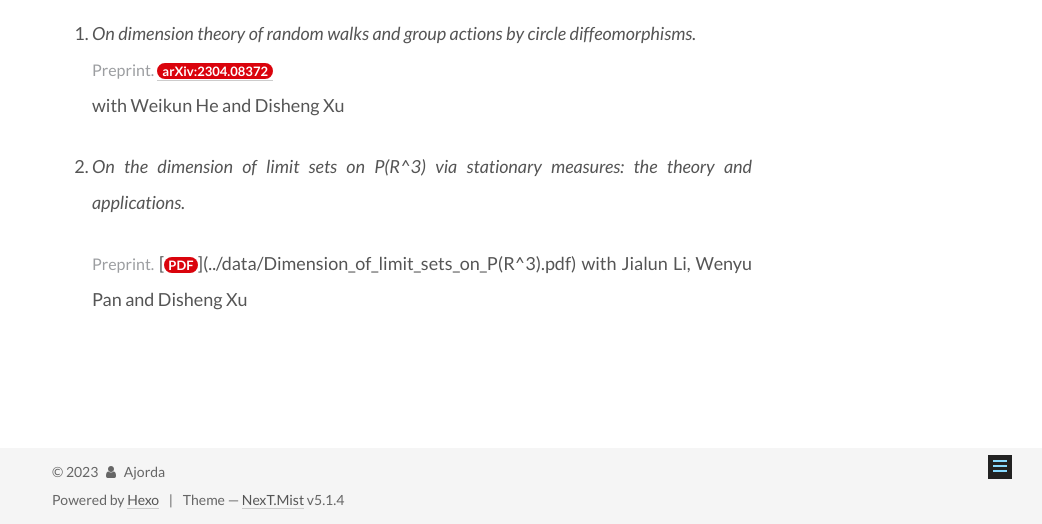
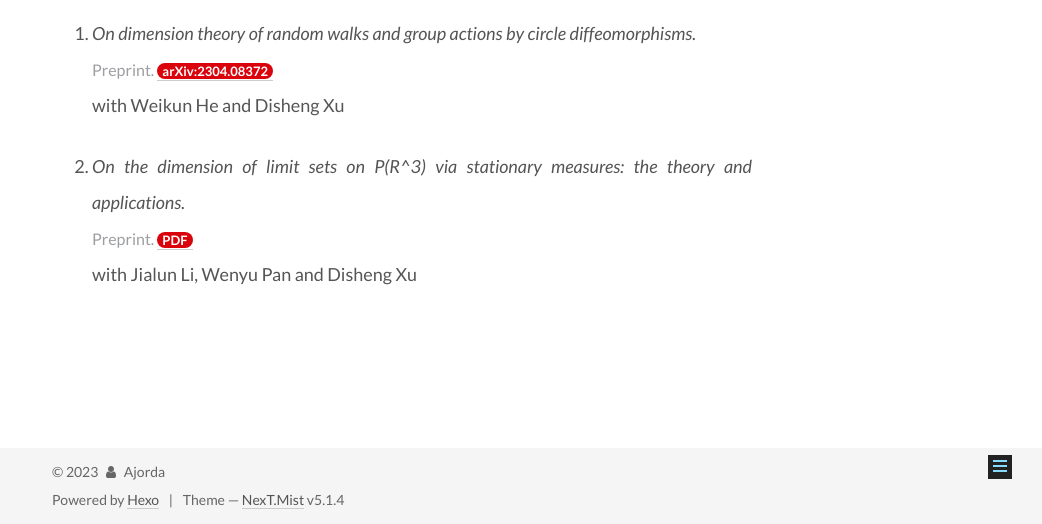
Before and after one commit to YuxiangJiao/YuxiangJiao.github.io, a plain HTML site: page Papers/index.html in a window 1280 px wide. Shown: the part 276-800 px from the top of the page, without its empty margins (238-1280 px from the left). Drawn offline with nearby package versions, Linux system fonts and the light colour scheme; some packages are replaced by stand-ins of ours.

Commit message:
Site updated: 2023-08-30 23:22:04

```diff
--- a/Papers/index.html
+++ b/Papers/index.html
@@ -114,7 +114,7 @@
 <meta property="og:description" content="Preprints On dimension theory of random walks and group actions by circle diffeomorphisms. Preprint.   arXiv:2304.08372  with Weikun He and Disheng Xu  On the dimension of limit sets on P(R^3) via sta">
 <meta property="og:locale" content="en_US">
 <meta property="article:published_time" content="2023-04-20T05:25:12.000Z">
-<meta property="article:modified_time" content="2023-08-30T15:13:49.189Z">
+<meta property="article:modified_time" content="2023-08-30T15:21:46.817Z">
 <meta property="article:author" content="Ajorda">
 <meta name="twitter:card" content="summary">
 
@@ -287,10 +287,8 @@
           <h2 id="Preprints"><a href="#Preprints" class="headerlink" title="Preprints"></a>Preprints</h2><ol>
 <li><p><em>On dimension theory of random walks and group actions by circle diffeomorphisms.</em><br><font color=#9C9EA1 size = 3> Preprint. </font><a target="_blank" rel="noopener" href="https://arxiv.org/abs/2304.08372"><font style="background:#da030c;color:white;border-radius:12px;font-weight:bold" size = 2.5>  arXiv:2304.08372  </font></a><br>with Weikun He and Disheng Xu</p>
 </li>
-<li><p><em>On the dimension of limit sets on P(R^3) via stationary measures: the theory and applications.</em></p>
-<font color=#9C9EA1 size = 3>
-Preprint. </font> [<font style="background:#da030c;color:white;border-radius:12px;font-weight:bold" size = 2.5> PDF </font>](../data/Dimension_of_limit_sets_on_P(R^3).pdf)
-with Jialun Li, Wenyu Pan and Disheng Xu</li>
+<li><p><em>On the dimension of limit sets on P(R^3) via stationary measures: the theory and applications.</em><br><font color=#9C9EA1 size = 3> Preprint. </font><a href="../data/Dimension_of_limit_sets_on_P(R%5E3).pdf"><font style="background:#da030c;color:white;border-radius:12px;font-weight:bold" size = 2.5>  PDF  </font></a><br>with Jialun Li, Wenyu Pan and Disheng Xu</p>
+</li>
 </ol>
 
 
```
